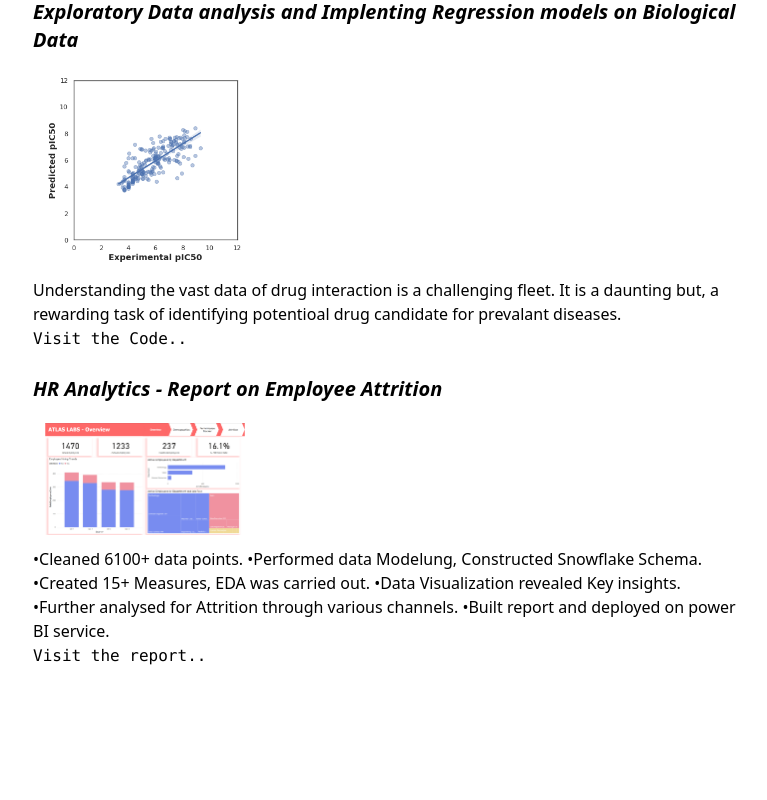
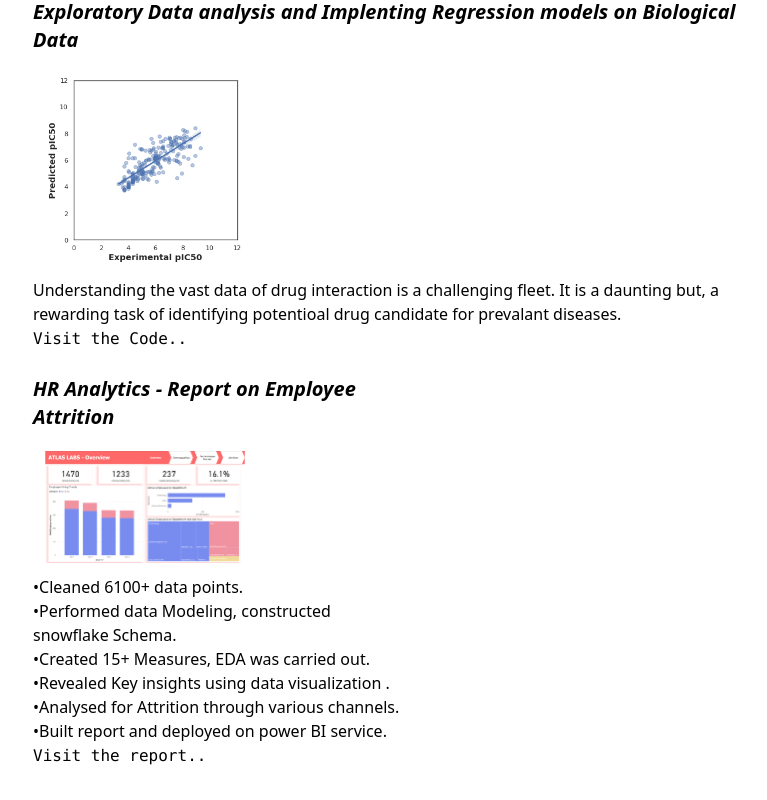
Before and after one commit to SafeKepper/bhuvi-web, a Next.js app: page /Home in a window 1280 px wide. Shown: the part 948-1748 px from the top of the page, without its empty margins (199-966 px from the left). Before the commit the page ends 1716 px from the top, so only its background shows below. Built offline with nearby package versions, Linux system fonts and the light colour scheme.

Commit message:
Update projects.js

```diff
--- a/app/components/projects.js
+++ b/app/components/projects.js
@@ -41,12 +41,12 @@ export default function Projects() {
                 <Image className="m-3" width="200" height="200" src={report} alt="linkedin--v2"/>
                 </div>
                 <p className="text-black">
-                •Cleaned 6100+ data points.
-                •Performed data Modelung, Constructed Snowflake Schema.
-                •Created 15+ Measures, EDA was carried out.
-                •Data Visualization revealed Key insights.
-                •Further analysed for Attrition through various channels.
-                •Built report and deployed on power BI service.
+                •Cleaned 6100+ data points. <br/>
+                •Performed data Modeling, constructed snowflake Schema.  <br/>
+                •Created 15+ Measures, EDA was carried out.  <br/>
+                •Revealed Key insights using data visualization .   <br/>
+                •Analysed for Attrition through various channels.   <br/>
+                •Built report and deployed on power BI service.  <br/>
                 </p>
                 <Link className="text-black mt-4 font-mono" target="_blank" href={"https://app.powerbi.com/view?r=eyJrIjoiZWJjNDJjYWYtZjVmZS00Y2IwLWEwNDgtY2Q1NmM2Yjk1ZDM5IiwidCI6ImFkNGRkMzNkLWQyNDctNGQ5My1hOGIyLWE5ZDk0OWEwMThjZSJ9&pageName=ReportSection"}>
                     Visit the report..
```
